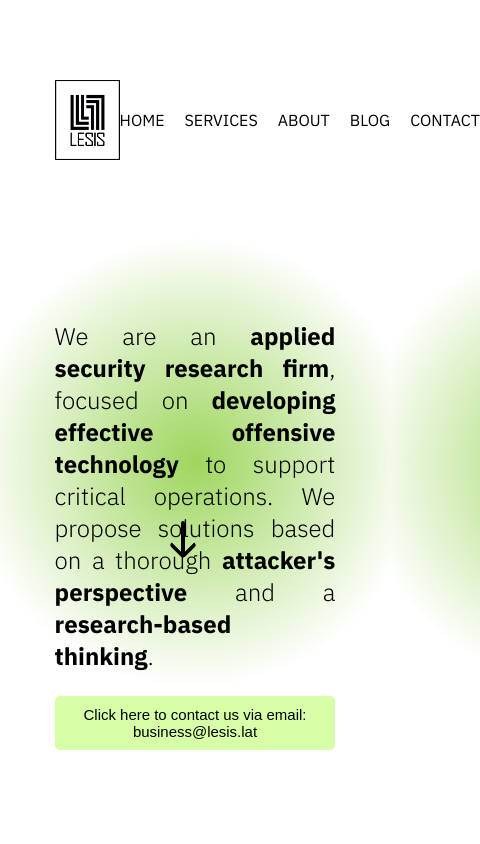
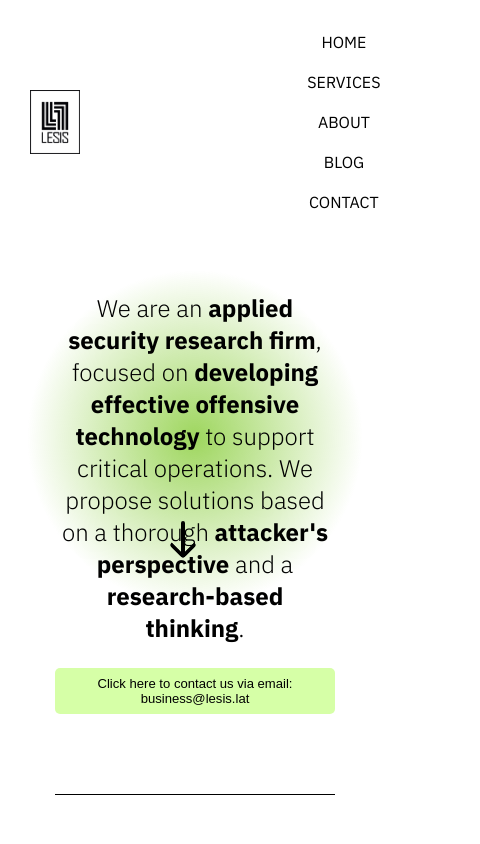
Before and after one commit to lesis-lat/instriq.github.io, a plain HTML site: page index.html in a window 390 px wide. Shown: the top 844 px of the page, 480 px wide, since content can reach past the window. Drawn offline with Linux system fonts and the light colour scheme.

Commit message:
adjustmens for responsive compability

```diff
--- a/assets/css/style.css
+++ b/assets/css/style.css
@@ -1,3 +1,17 @@
+@font-face {
+    font-family: 'IBM Plex Sans';
+    src: url('/assets/fonts/IBM_Plex_Sans/IBMPlexSans-Light.ttf') format('truetype');
+    font-weight: normal;
+    font-style: normal;
+}
+
+@font-face {
+    font-family: 'IBM Plex Mono';
+    src: url('/assets/fonts/IBM_Plex_Mono/IBMPlexMono-Light.ttf') format('truetype');
+    font-weight: normal;
+    font-style: normal;
+}
+
 html {
     scroll-behavior: smooth;
 }
@@ -9,11 +23,12 @@ body {
     text-rendering: optimizeLegibility;
     text-align: justify;
     margin-left: 10%;
+    margin-right: 10%;
 }
 
 .logo {
     width: 65px;
-    height: 80px;
+    height: auto;
 }
 
 .ibm-plex-sans-regular {
@@ -43,8 +58,9 @@ nav {
     display: flex;
     justify-content: space-between;
     align-items: center;
-    width: 80%;
-    margin: 5em auto;
+    width: 100%;
+    margin: 2em auto;
+    padding: 0 10px;
 }
 
 nav a.logo {
@@ -95,14 +111,6 @@ a:hover {
     transition: 1s;
 }
 
-nav {
-    margin: 0 auto;
-    margin: 0 auto;
-    width: 80%;
-    margin-bottom: 5em;
-    margin-top: 5em;
-}
-
 #header, #services, #about, footer {
     margin: 0 auto;
     width: 80%;
@@ -120,12 +128,14 @@ nav {
 
 #items {
     display: flex;
+    flex-wrap: wrap;
+    justify-content: space-between;
 }
 
 .item {
-    width: 65em;
+    width: 45%;
     display: block;
-    margin-right: 35px;
+    margin-bottom: 20px;
 }
 
 .item h3 {
@@ -160,18 +170,56 @@ footer {
 }
 
 @media (max-width: 900px) {
-    #services {
+    nav ul {
         flex-direction: column;
+        align-items: center;
+    }
+
+    .item {
+        width: 100%;
+        margin-bottom: 20px;
+    }
+
+    .circle {
+        background: radial-gradient(circle, #9ed65e, rgba(158, 214, 94, 0) 45%);
+    }
+
+    .logo {
+        width: 50px;
+    }
+
+    #header {
+        text-align: center;
+        margin-bottom: 5em;
+        margin-top: 5em;
+    }
+
+    #services, #about, footer {
+        width: 100%;
+    }
+
+    .down-arrow {
+        top: calc(80vh - 80px);
+    }
+}
+
+@media (max-width: 600px) {
+    .down-arrow {
+        top: calc(70vh - 60px);
+    }
+
+    .circle {
+        background: radial-gradient(circle, #9ed65e, rgba(158, 214, 94, 0) 35%);
     }
 
     .item {
         width: 100%;
     }
 
-    .circle {
-        background: radial-gradient(circle, #9ed65e, rgba(158, 214, 94, 0) 45%);
+    .btn {
+        font-size: 0.7em;
+        padding: 8px 15px;
     }
-
 }
 
 .social-icons {
```
Lines whose indentation alone changed are shown as unchanged.
